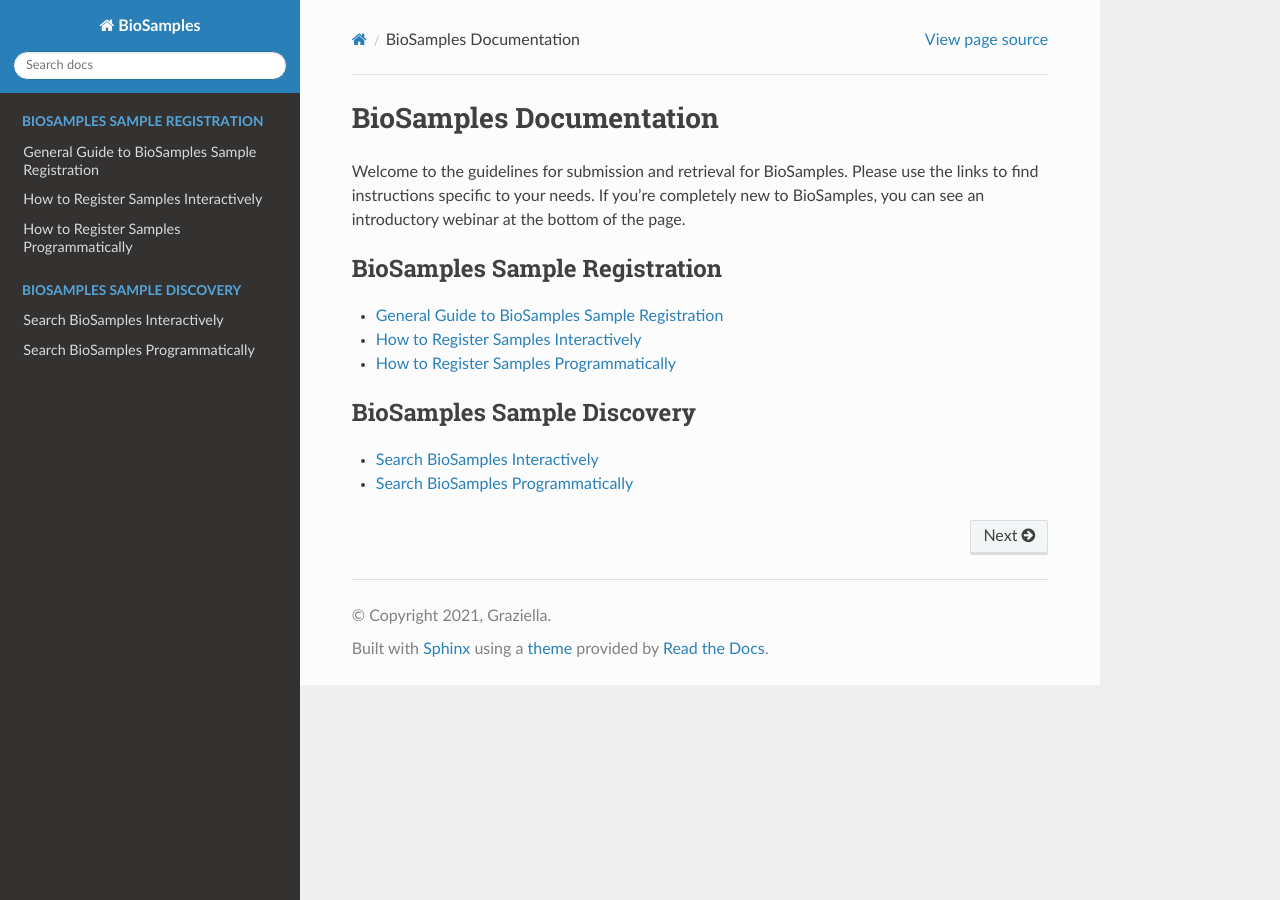
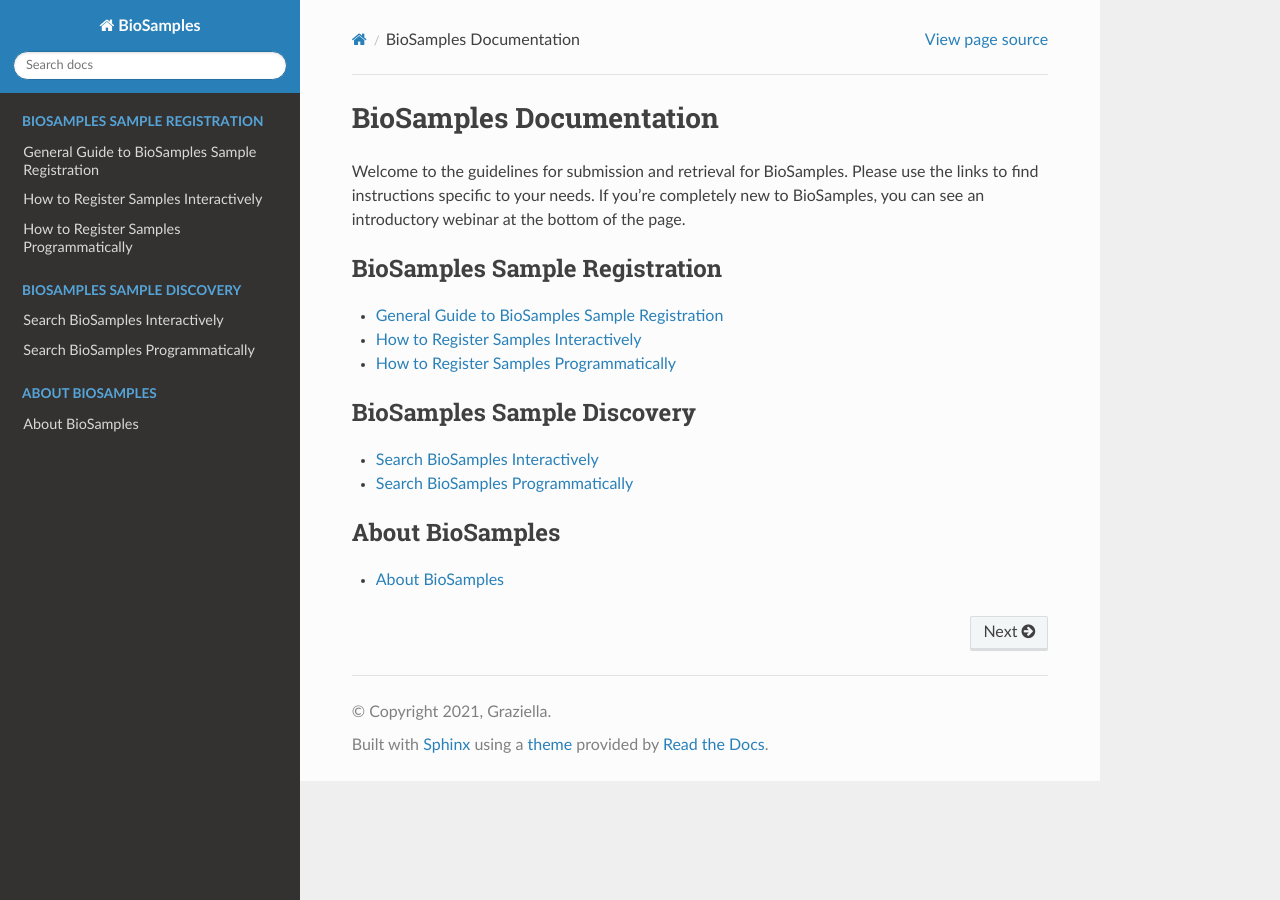
Before and after one commit to EBIBioSamples/read_docs, a Sphinx documentation site: the page built from docs/index.rst, in a window 1280 px wide. Built offline with Sphinx 7.4.7 and the Read the Docs theme 3.1.0, drawn with Linux system fonts in a browser that asks for light colours.

Commit message:
Adding about.rst to toctree

```diff
--- a/docs/index.rst
+++ b/docs/index.rst
@@ -21,3 +21,9 @@
 
     discover/search-interactively
     discover/search-programmatically
+
+.. toctree::
+    :caption: About BioSamples
+    :maxdepth: 1
+
+    about
```
